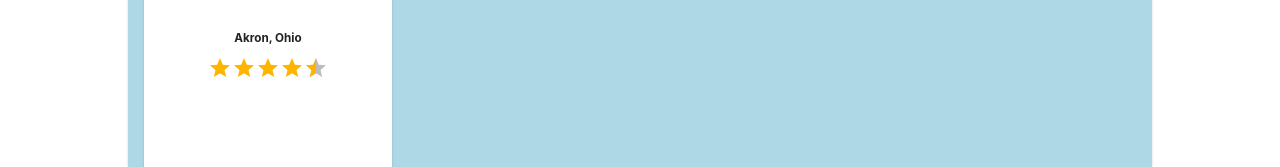
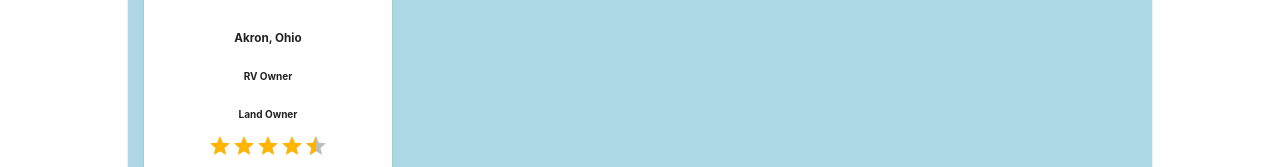
Before and after one commit to RV-camping-Airbnb/Frontend, a React (Create React App) app: page /profile in a window 1280 px wide. Shown: the part 393-560 px from the top of the page. Built offline with nearby package versions, Linux system fonts and the light colour scheme.

Commit message:
Pushing the profile changes.

```diff
--- a/src/components/Profile/Profile.js
+++ b/src/components/Profile/Profile.js
@@ -130,6 +130,8 @@ function Profile(props) {
         <Avatar alt="Nick Durbin" src="" className={classes.bigAvatar} />
         <h1>Nick Durbin</h1>
         <h3>Akron, Ohio</h3>
+        <h4>RV Owner</h4>
+        <h4>Land Owner</h4>
         <Rating name="half-rating" value={4.5} precision={0.5} />
       </Paper>
     </Paper>
```
